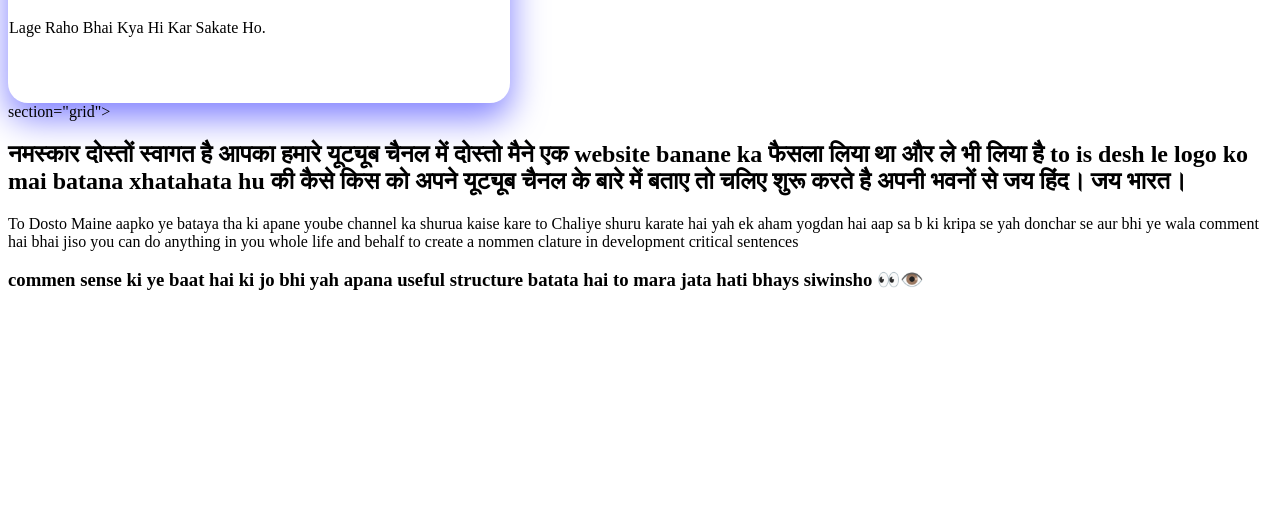
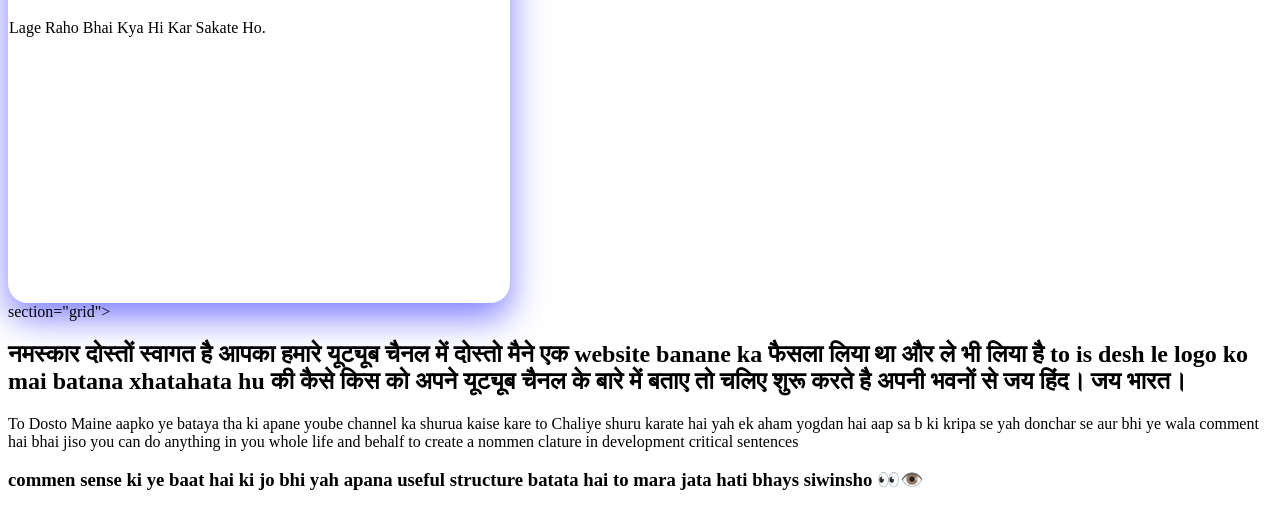
Before and after one commit to toxicdemonium-byte/Toxic, a plain HTML site: page index.html in a window 1280 px wide. Shown: the part 415-925 px from the top of the page. Before the commit the page ends 800 px from the top, so only its background shows below. Drawn offline with Linux system fonts and the light colour scheme.

Commit message:
Update index.html

```diff
--- a/index.html
+++ b/index.html
@@ -39,6 +39,18 @@ Online HTML, CSS and JavaScript editor to run code online.
       rgba(0, 2, 80315, 0.5);
       }
 
+.box1{
+      width:500px;
+      height:400px;
+      background: #12643;
+      border: 2px solid #00fcc;
+      border-radius:20px;
+      colour: pink;
+      padding: 1px;
+      box-shadow: 0 15px 35px
+      rgba(0, 2, 80315, 0.5);
+      }
+
 
     </style>
   </head>
@@ -49,7 +61,7 @@ Online HTML, CSS and JavaScript editor to run code online.
       <p> Yah Niche Wala Hai bHai Jo tum Nahi Hjanate Ho cAn You Guasse.</p>
     </div>
 
-    <div class="box">
+    <div class="box1">
       <h1> Yah To Aur Bhi Proffesional Hai Bhai.</h1>
       <p1>Lage Raho Bhai Kya Hi Kar Sakate Ho.</p>
     </div>
```
